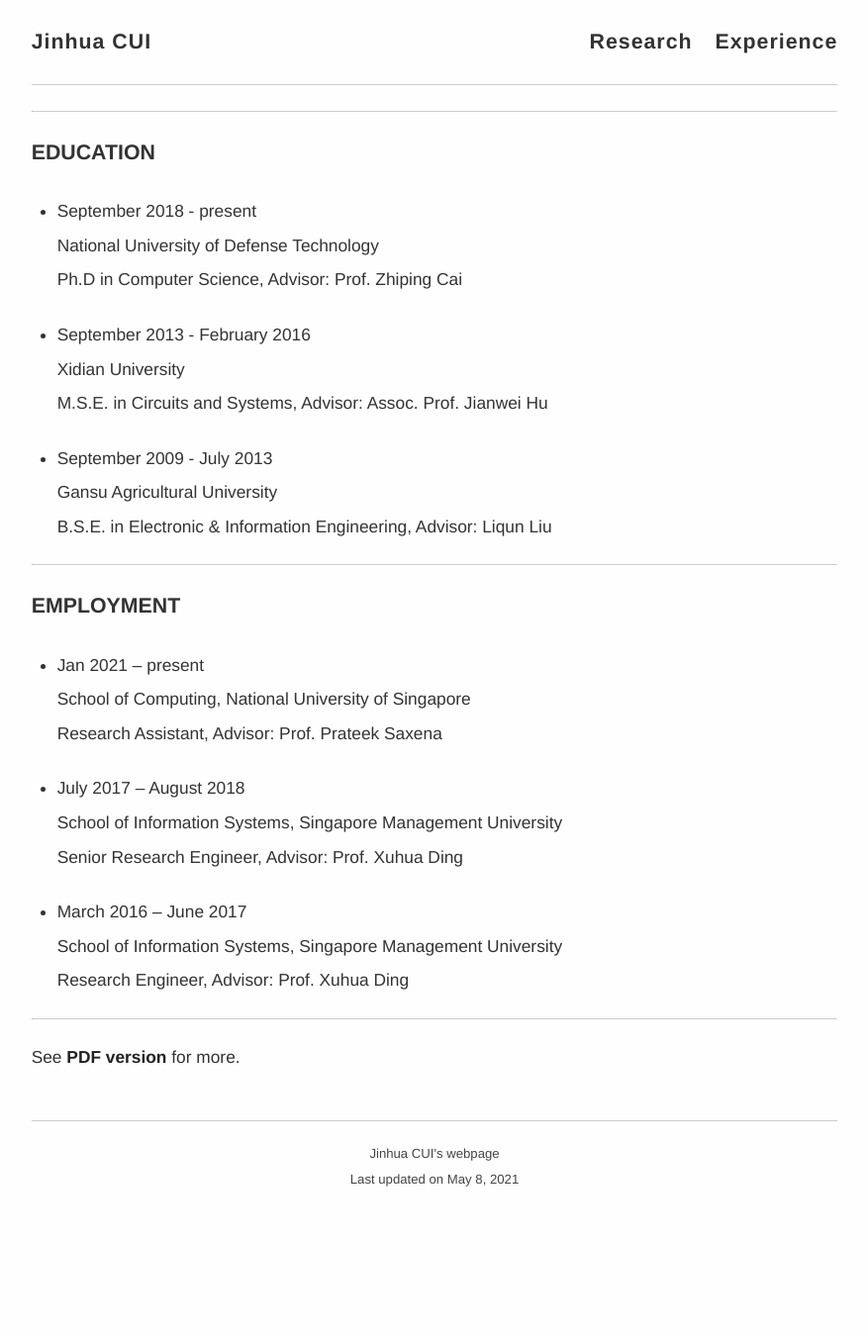
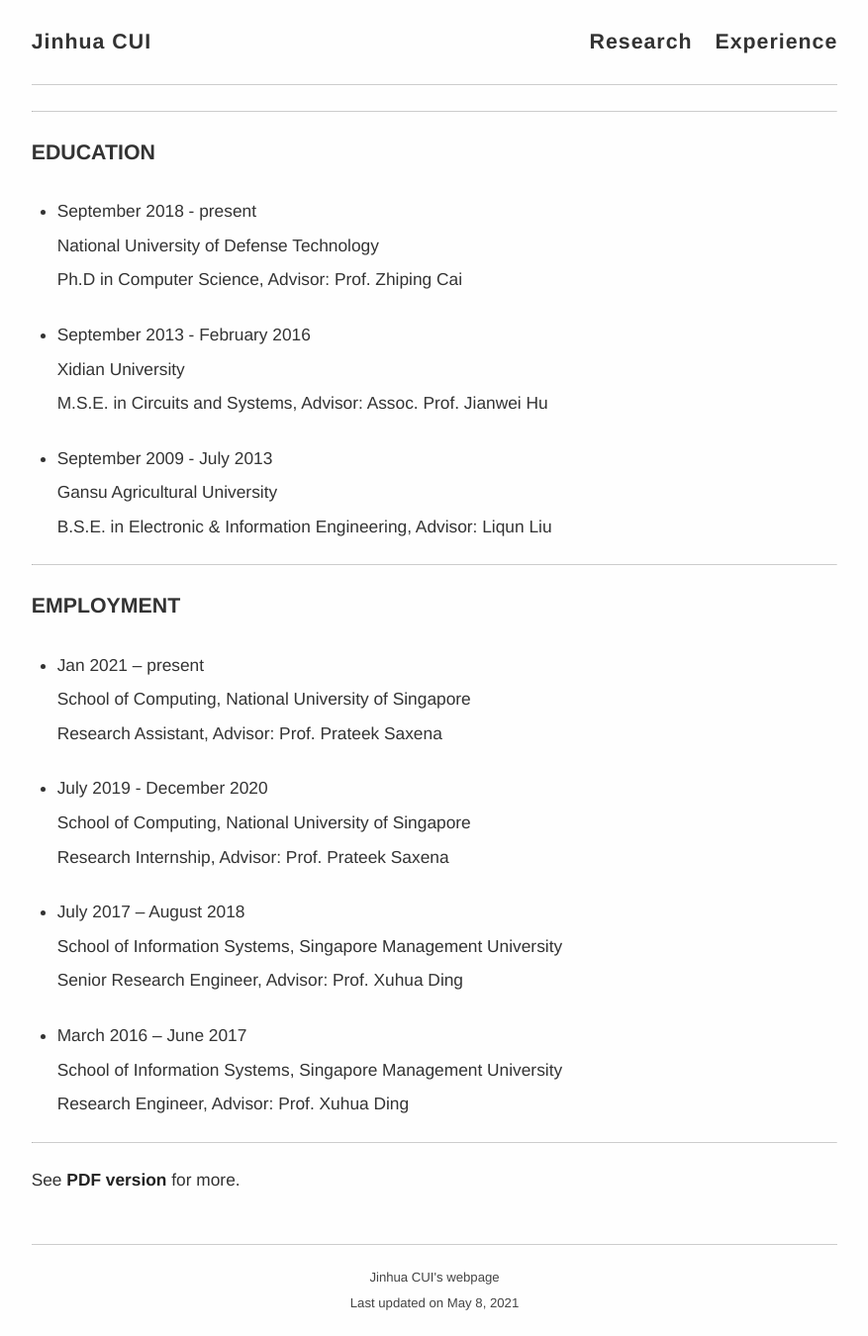
Before and after one commit to cimcs/cimcs.github.io, a Jekyll site: the page built from exp.md, in a window 1280 px wide. Shown: the whole page at 99% size, without its empty margins (201-1078 px from the left). Built offline with Jekyll 4.4.1, drawn with Linux system fonts in a browser that asks for light colours; comment, search, counter and statistics services are not loaded; before the commit the page ends 1225 px from its top, so only the background shows below that; part of the change alters nothing that is shown.

Commit message:
Update cv.yml

```diff
--- a/_data/cv.yml
+++ b/_data/cv.yml
@@ -37,6 +37,12 @@ positions:
       location:     Singapore
       mentor:       Prof. Prateek Saxena
       notes:
+    - date:         July 2019 - December 2020
+      title:        Research Internship
+      affiliation:  School of Computing, National University of Singapore
+      location:     Singapore
+      mentor:       Prof. Prateek Saxena
+      notes:
     - date:         July 2017 – August 2018
       title:        Senior Research Engineer
       affiliation:  School of Information Systems, Singapore Management University
@@ -56,13 +62,13 @@ positions:
 #       mentor:       Prof. Fr{\'e}do Durand
 #       notes:
 
-visiting_positions:
-    - date:         July 2019 - December 2020
-      title:        Research Internship
-      affiliation:  School of Computing, National University of Singapore
-      location:     Singapore
-      mentor:       Prof. Prateek Saxena
-      notes:
+# visiting_positions:
+#     - date:         July 2019 - December 2020
+#       title:        Research Internship
+#       affiliation:  School of Computing, National University of Singapore
+#       location:     Singapore
+#       mentor:       Prof. Prateek Saxena
+#       notes:
     # - date:         Aug 2012
     #   title:        Visiting student
     #   affiliation:  University of California Berkeley
```
